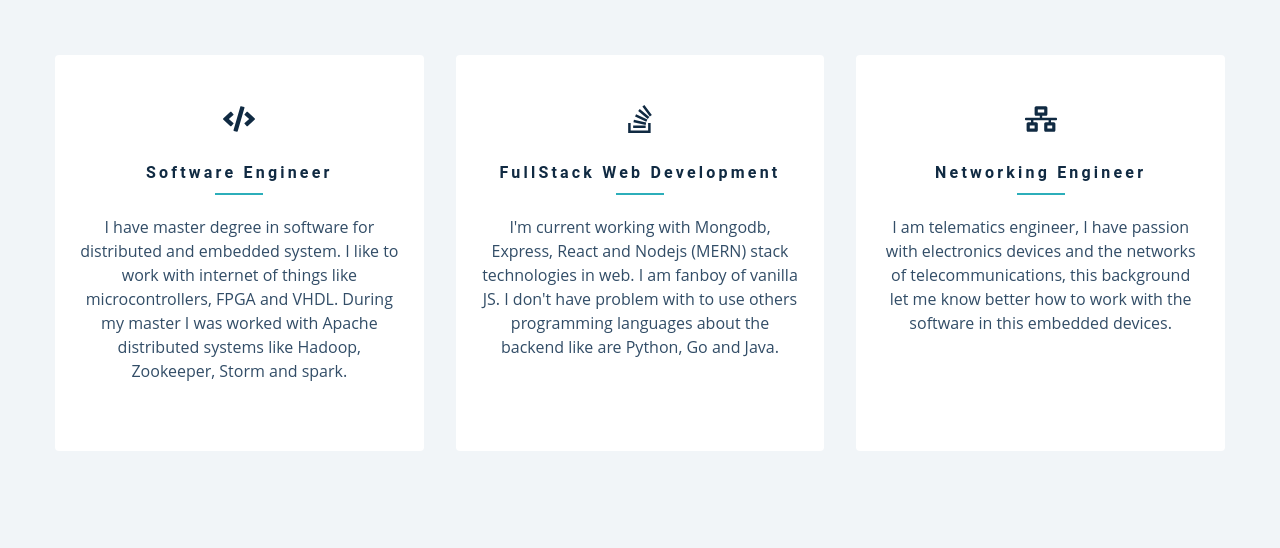
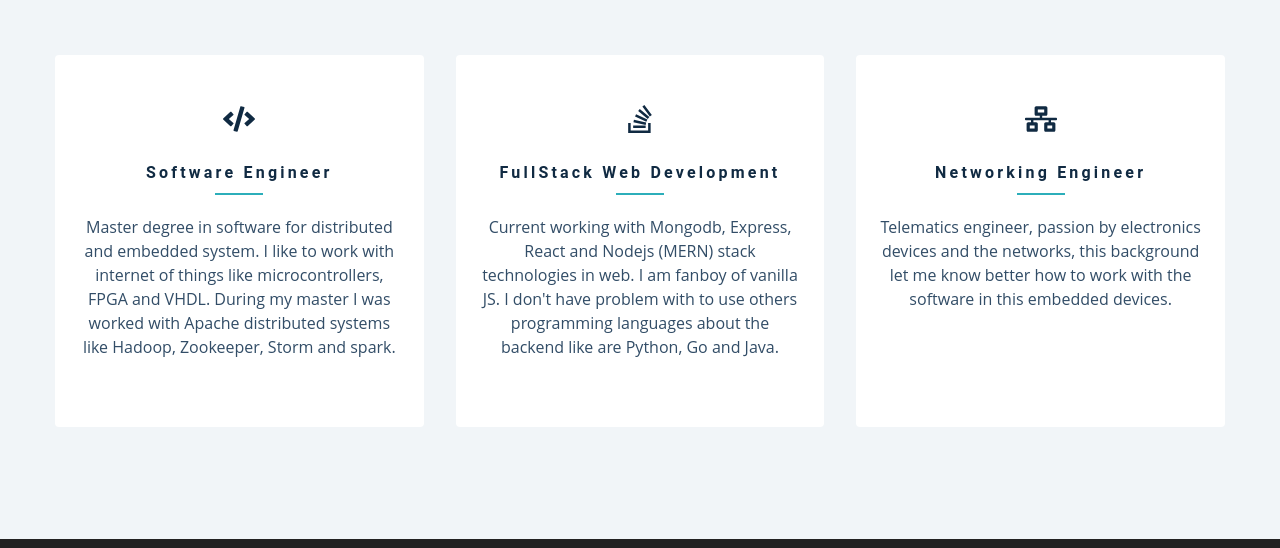
Before and after one commit to difo23/portafolio32, a Gatsby site: page / in a window 1280 px wide. Shown: the part 705-1253 px from the top of the page. Built offline with nearby package versions, Linux system fonts and the light colour scheme; Gatsby itself is replaced by a stand-in of ours.

Commit message:
Text role

```diff
--- a/src/constants/services.js
+++ b/src/constants/services.js
@@ -5,18 +5,18 @@ export default [
 		id: 1,
 		icon: <FaCode className="service-icon" />,
 		title: 'Software Engineer',
-		text: `I have master degree in software for distributed and embedded system. I like to work with  internet of things like microcontrollers, FPGA and VHDL. During my master I was worked with Apache distributed systems like Hadoop, Zookeeper, Storm and spark.`
+		text: `Master degree in software for distributed and embedded system. I like to work with  internet of things like microcontrollers, FPGA and VHDL. During my master I was worked with Apache distributed systems like Hadoop, Zookeeper, Storm and spark.`
 	},
 	{
 		id: 2,
 		icon: <FaStackOverflow className="service-icon" />,
 		title: 'FullStack Web Development',
-		text: `I'm current working with Mongodb,  Express, React and Nodejs (MERN) stack technologies in web. I am fanboy of vanilla JS. I don't have problem with to use others programming languages about the backend like are Python, Go and Java.`
+		text: `Current working with Mongodb,  Express, React and Nodejs (MERN) stack technologies in web. I am fanboy of vanilla JS. I don't have problem with to use others programming languages about the backend like are Python, Go and Java.`
 	},
 	{
 		id: 3,
 		icon: <FaNetworkWired className="service-icon" />,
 		title: 'Networking Engineer',
-		text: `I am telematics engineer, I have passion with electronics devices and the networks of telecommunications, this background let me know better how to work with the software in this embedded devices.`
+		text: `Telematics engineer, passion by electronics devices and the networks, this background let me know better how to work with the software in this embedded devices.`
 	}
 ];
```
